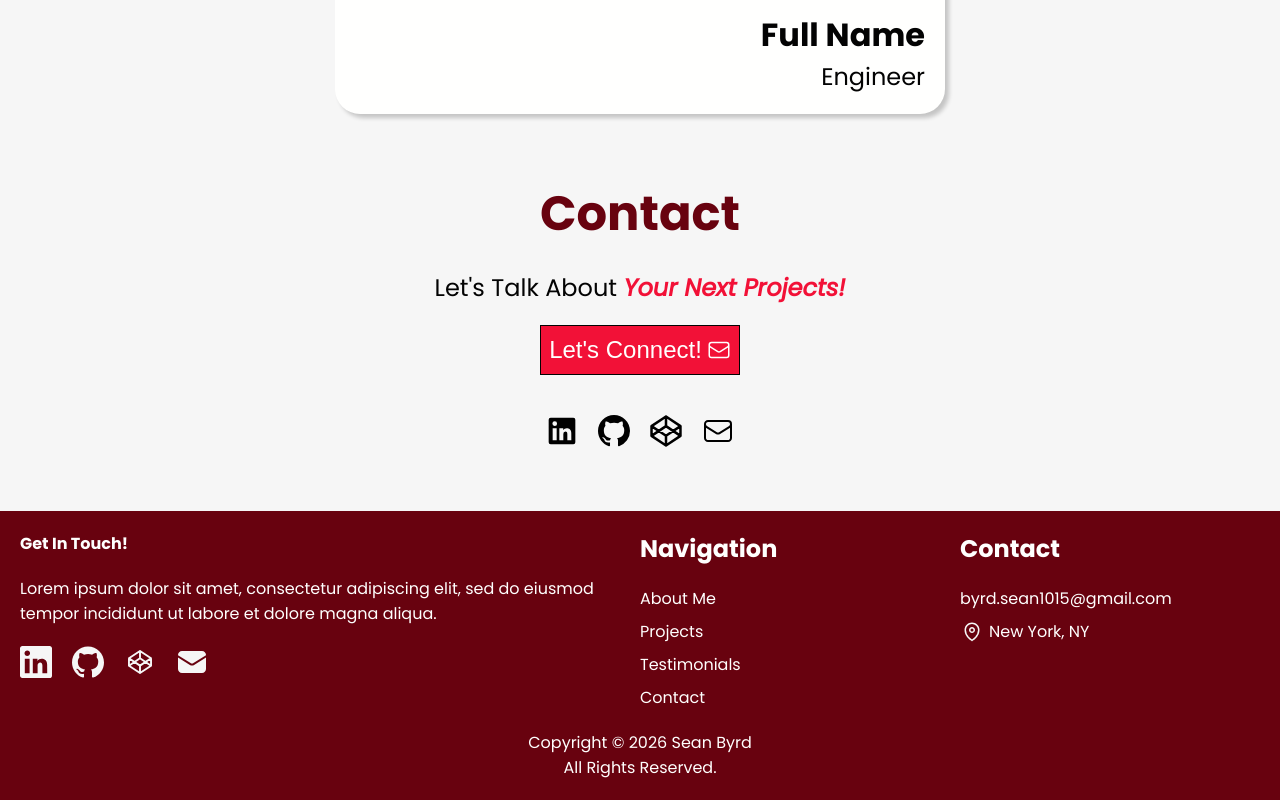
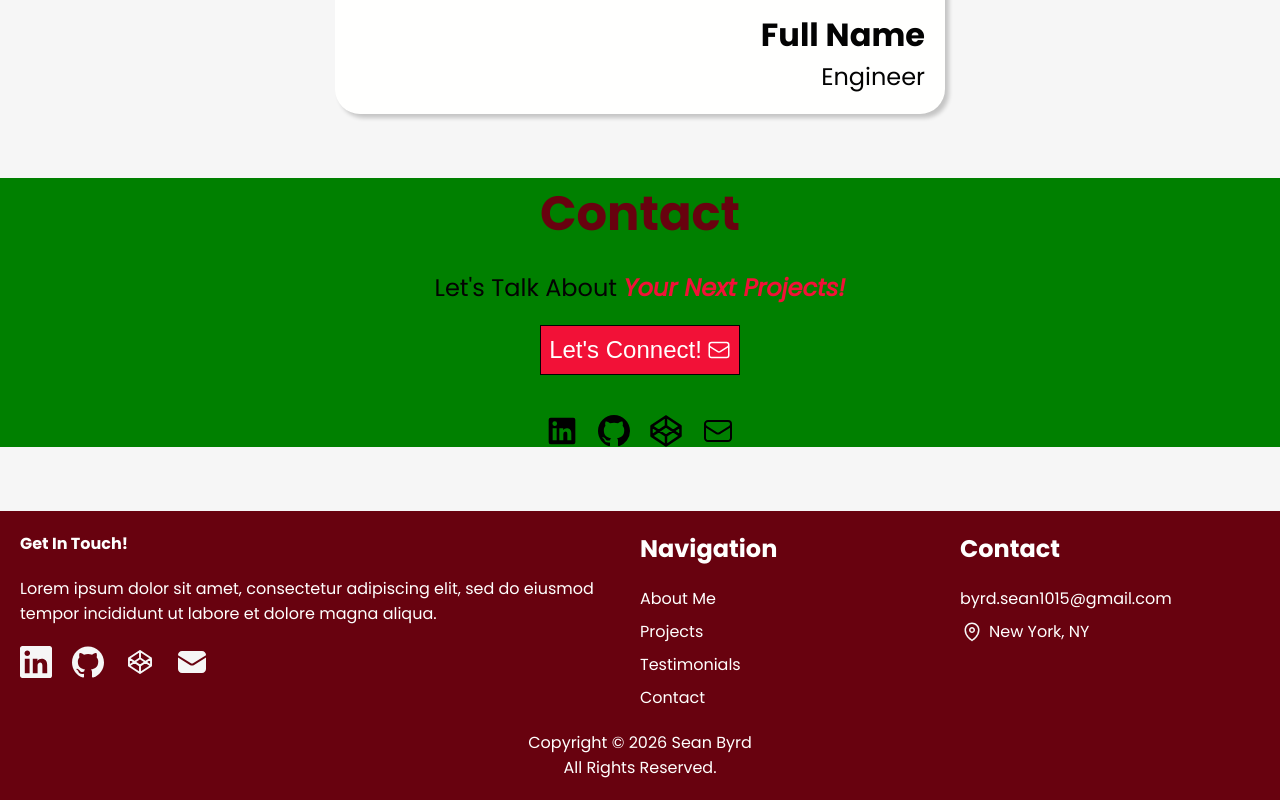
Before and after one commit to byrdsean/portfolio, a React (Vite) app: page / in a window 1280 px wide. Shown: the part 4699-5499 px from the top of the page. Built offline with nearby package versions, Linux system fonts and the light colour scheme.

Commit message:
debugging: setting contact bg color to green

```diff
--- a/src/components/contact/Contact.css
+++ b/src/components/contact/Contact.css
@@ -1,4 +1,7 @@
-.contact {
+.contact-container {
+
+    background-color:green;
+
     .main-content {
         max-width: var(--max-width);
         padding: 0 var(--default-spacing);
--- a/src/components/contact/contact.tsx
+++ b/src/components/contact/contact.tsx
@@ -5,7 +5,7 @@ import SocialMediaIcons from '../socialMedia/socialMediaIcons';
 
 const Contact = () => {
     return (
-        <section className="contact">
+        <section className="contact-container">
             <section className="main-content">
                 <h1 id="contact">Contact</h1>
                 <p>
```
